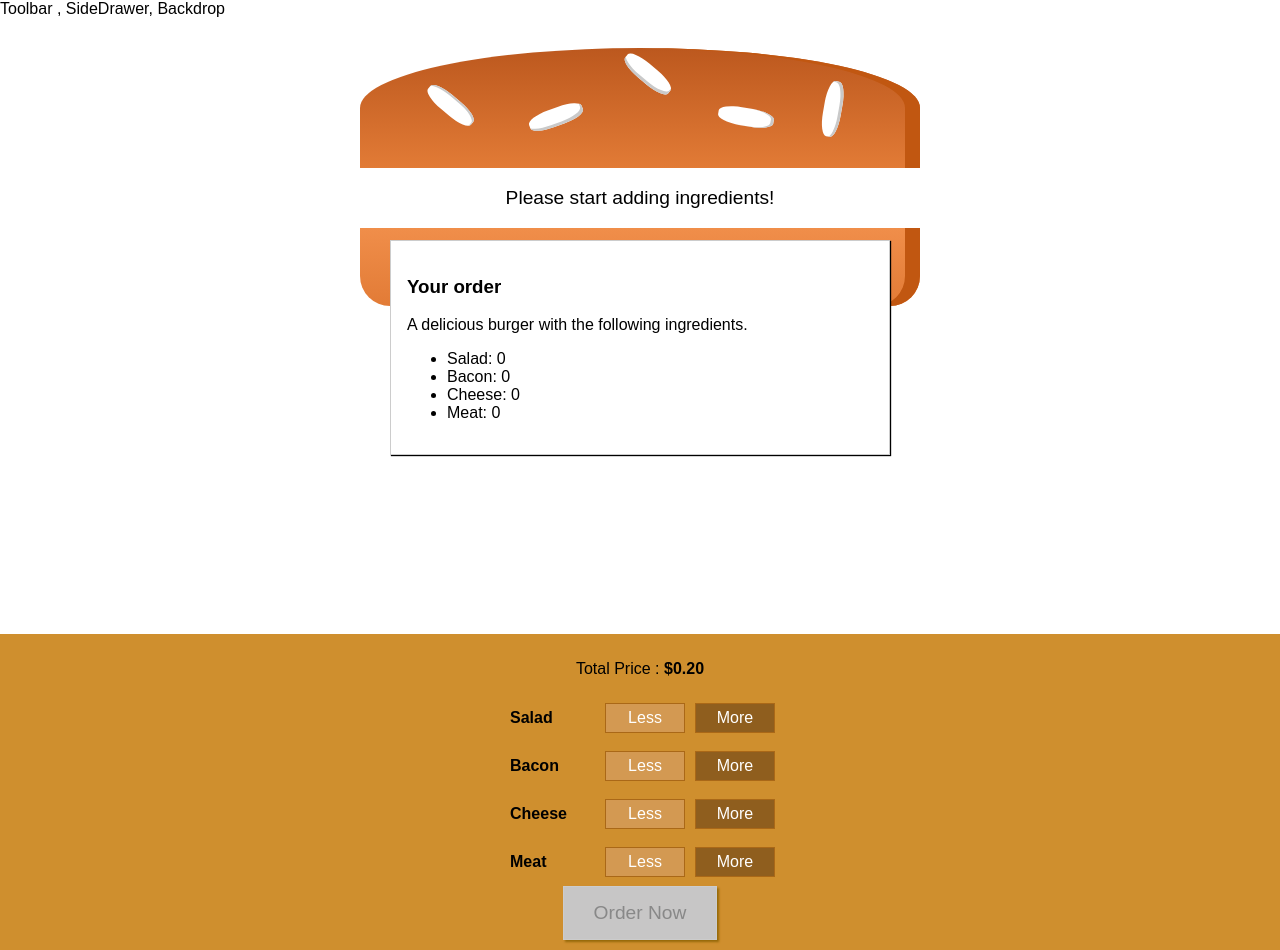
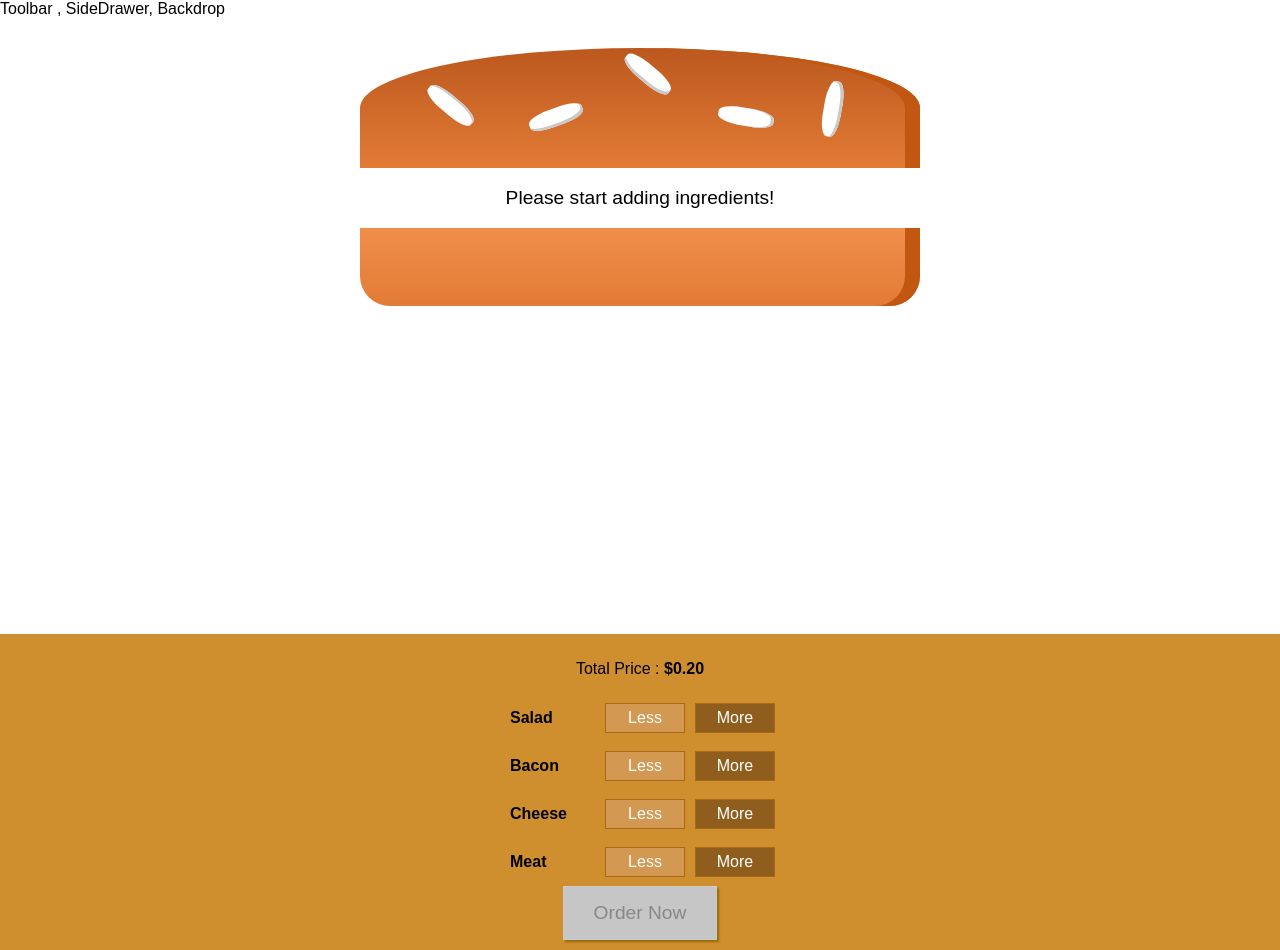
Before and after one commit to devferret/react-burger-builder, a React app: page / in a window 1280 px wide. Built offline with nearby package versions, Linux system fonts and the light colour scheme.

Commit message:
Showing & hiding the modal with animation.

```diff
--- a/src/components/Burger/BuildControls/BuildControls.js
+++ b/src/components/Burger/BuildControls/BuildControls.js
@@ -29,6 +29,7 @@ const buildControls = props => (
     <button
       className={classes.OrderButton}
       disabled={!props.purchasable}
+      onClick={props.purchasingToggle}
     >
       Order Now
     </button>
@@ -38,6 +39,7 @@ const buildControls = props => (
 buildControls.propTypes = {
   totalPrice: PropTypes.number.isRequired,
   purchasable: PropTypes.bool.isRequired,
+  purchasingToggle: PropTypes.func.isRequired,
 };
 
 export default buildControls;
--- a/src/components/UI/Modal/Modal.js
+++ b/src/components/UI/Modal/Modal.js
@@ -4,13 +4,20 @@ import PropTypes from 'prop-types';
 import classes from './Modal.css';
 
 const modal = props => (
-  <div className={classes.Modal}>
+  <div
+    className={classes.Modal}
+    style={{
+      transform: props.show ? 'translateY(0)' : 'translateY(-100vh)',
+      opacity: props.show ? '1' : '0',
+    }}
+  >
     {props.children}
   </div>
 );
 
 modal.propTypes = {
   children: PropTypes.element.isRequired,
+  show: PropTypes.bool.isRequired,
 };
 
 export default modal;
--- a/src/containers/BurgerBuilder/BurgerBuilder.js
+++ b/src/containers/BurgerBuilder/BurgerBuilder.js
@@ -23,6 +23,7 @@ class BurgerBuilder extends Component {
     },
     totalPrice: 0.2,
     purchasable: false,
+    purchasing: false,
   }
 
   addIngredient = (type) => {
@@ -66,10 +67,14 @@ class BurgerBuilder extends Component {
     return newPurchasable;
   }
 
+  purchasingToggle = () => {
+    this.setState({ purchasing: !this.state.purchasing });
+  }
+
   render() {
     return (
       <Aux>
-        <Modal>
+        <Modal show={this.state.purchasing}>
           <OrderSummary ingredients={this.state.ingredients} />
         </Modal>
         <Burger ingredients={this.state.ingredients} />
@@ -78,6 +83,7 @@ class BurgerBuilder extends Component {
           addIngredient={this.addIngredient}
           removeIngredient={this.removeIngredient}
           purchasable={this.state.purchasable}
+          purchasingToggle={this.purchasingToggle}
         />
       </Aux>
     );
```
